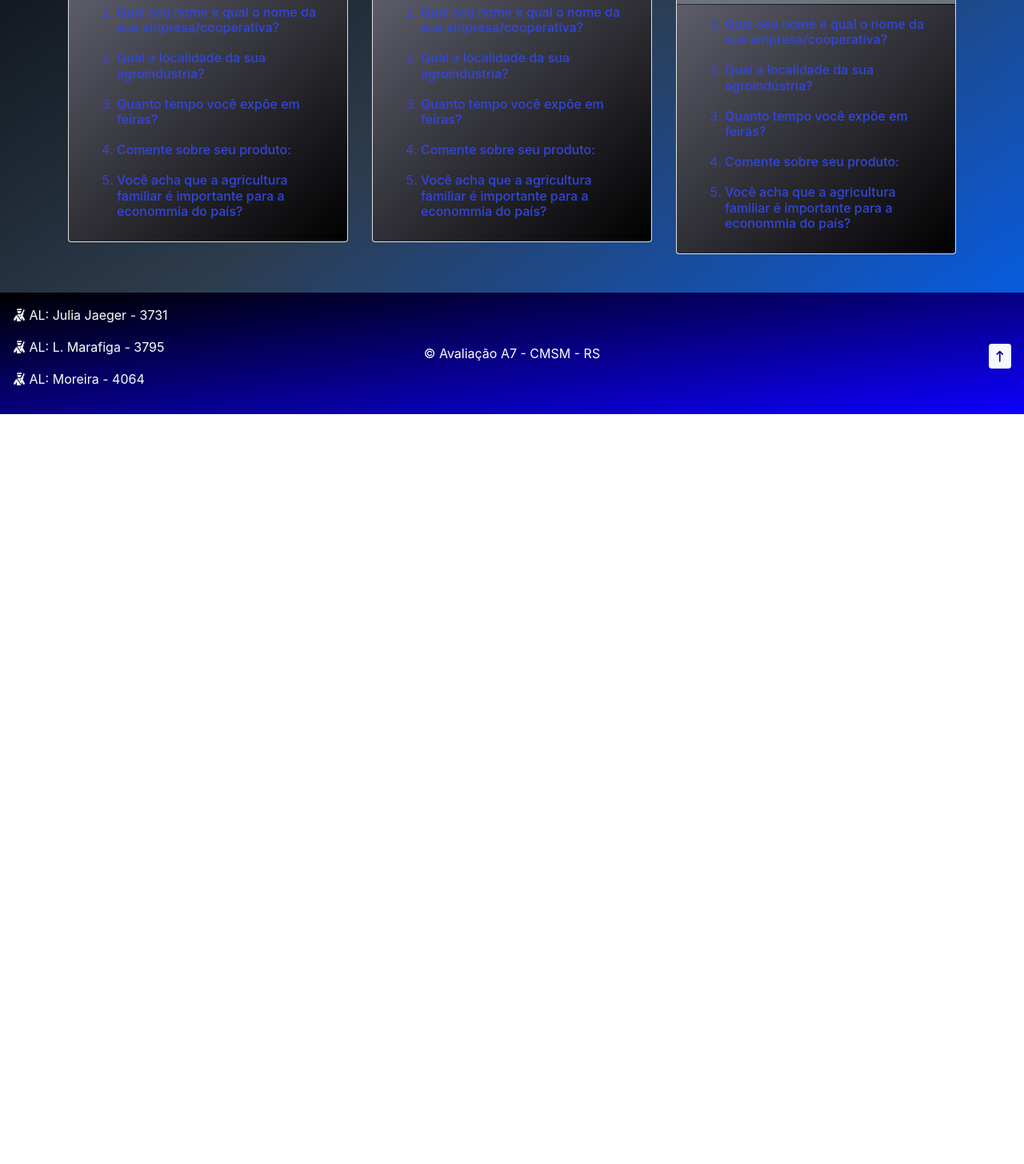
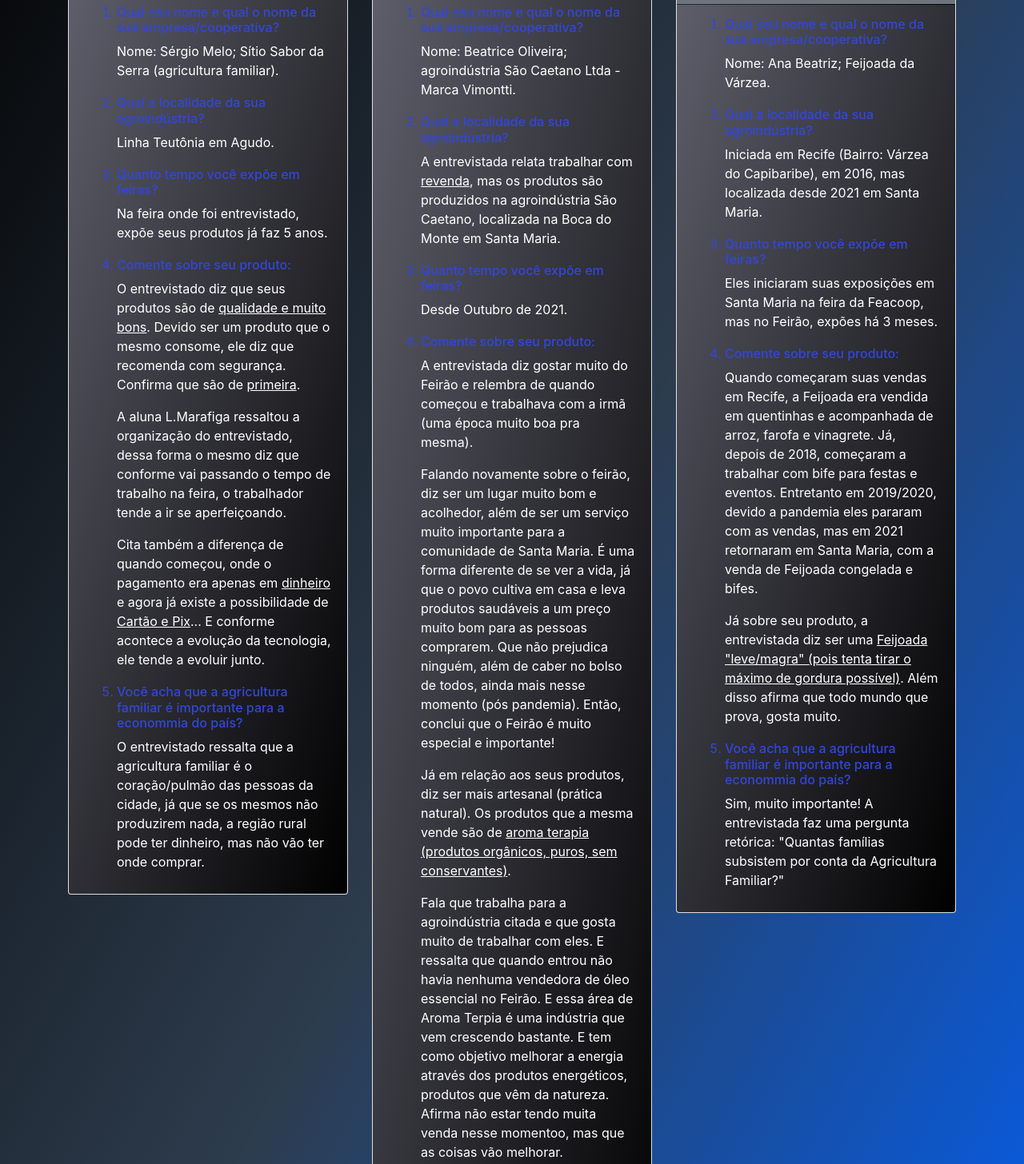
Before and after one commit to JuJaeger/Trabalho-A7, a plain HTML site: page index.html in a window 1280 px wide. Shown: the part 1344-2800 px from the top of the page at 80% size. Before the commit the page ends 1862 px from the top, so only its background shows below. Drawn offline with nearby package versions, Linux system fonts and the light colour scheme.

Commit message:
Respostas colocadas

```diff
--- a/index.html
+++ b/index.html
@@ -62,7 +62,7 @@
                     <div class="col-xs-12 col-sm-12 col-md-4 col-lg-4 mt-5">
                         <div class="card">
                             <div class="card-header text-white degrade_1">
-                                <h5><spam class="azul_dark"> Entrevistado: </spam> Sérgio, Sítio da Felicidade</h5>
+                                <h5><spam class="azul_dark"> Entrevistado: </spam> Sérgio, Sítio Sabor da Serra</h5>
                             </div>
 
                             <div class="card-body text-center bg-secondary">
@@ -76,35 +76,41 @@
                                     <li>
                                         <h6>Qual seu nome e qual o nome da sua empresa/cooperativa?</h4>
                                         <p class="text-white">
-
+                                            Nome: Sérgio Melo; Sítio Sabor da Serra (agricultura familiar).
                                         </p>
                                     </li>
 
                                     <li>
                                         <h6>Qual a localidade da sua agroindústria?</h4>
                                         <p class="text-white">
-
+                                            Linha Teutônia em Agudo.
                                         </p>
                                     </li>
 
                                     <li>
                                         <h6>Quanto tempo você expõe em feiras?</h4>
                                         <p class="text-white">
-
+                                            Na feira onde foi entrevistado, expõe seus produtos já faz 5 anos.
                                         </p>
                                     </li>
 
                                     <li>
                                         <h6>Comente sobre seu produto:</h4>
                                         <p class="text-white">
-
+                                            O entrevistado diz que seus produtos são de <u>qualidade e muito bons</u>. Devido ser um produto que o mesmo consome, ele diz que recomenda com segurança. Confirma que são de <u>primeira</u>.
+                                        </p>
+                                        <p class="text-white">
+                                            A aluna L.Marafiga ressaltou a organização do entrevistado, dessa forma o mesmo diz que conforme vai passando o tempo de trabalho na feira, o trabalhador tende a ir se aperfeiçoando.
+                                        </p>
+                                        <p class="text-white">
+                                            Cita também a diferença de quando começou, onde o pagamento era apenas em <u>dinheiro</u> e agora já existe a possibilidade de <u>Cartão e Pix</u>... E conforme acontece a evolução da tecnologia, ele tende a evoluir junto.
                                         </p>
                                     </li>
 
                                     <li>
                                         <h6>Você acha que a agricultura familiar é importante para a econommia do país?</h4>
                                         <p class="text-white">
-
+                                            O entrevistado ressalta que a agricultura familiar é o coração/pulmão das pessoas da cidade, já que se os mesmos não produzirem nada, a região rural pode ter dinheiro, mas não vão ter onde comprar.
                                         </p>
                                     </li>
                                 </ol>
@@ -116,7 +122,7 @@
                     <div class="col-xs-12 col-sm-12 col-md-4 col-lg-4 mt-5">
                         <div class="card">
                             <div class="card-header text-white degrade_1">
-                                <h5> <spam class="azul_dark"> Entrevistada: </spam> Beatriz, Viamontti(Florais)</h5>
+                                <h5> <spam class="azul_dark"> Entrevistada: </spam> Beatrice, Vimontti(Florais)</h5>
                             </div>
 
                             <div class="card-body text-center bg-secondary">
@@ -130,35 +136,44 @@
                                     <li>
                                         <h6>Qual seu nome e qual o nome da sua empresa/cooperativa?</h4>
                                         <p class="text-white">
-
+                                            Nome: Beatrice Oliveira; agroindústria São Caetano Ltda - Marca Vimontti.
                                         </p>
                                     </li>
 
                                     <li>
                                         <h6>Qual a localidade da sua agroindústria?</h4>
                                         <p class="text-white">
-
+                                            A entrevistada relata trabalhar com <u>revenda</u>, mas os produtos são produzidos na agroindústria São Caetano, localizada na Boca do Monte em Santa Maria.
                                         </p>
                                     </li>
 
                                     <li>
                                         <h6>Quanto tempo você expõe em feiras?</h4>
                                         <p class="text-white">
-
+                                            Desde Outubro de 2021.
                                         </p>
                                     </li>
 
                                     <li>
                                         <h6>Comente sobre seu produto:</h4>
                                         <p class="text-white">
-
+                                            A entrevistada diz gostar muito do Feirão e relembra de quando começou e trabalhava com a irmã (uma época muito boa pra mesma).
+                                        </p>
+                                        <p class="text-white">
+                                            Falando novamente sobre o feirão, diz ser um lugar muito bom e acolhedor, além de ser um serviço muito importante para a comunidade de Santa Maria. É uma forma diferente de se ver a vida, já que o povo cultiva em casa e leva produtos saudáveis a um preço muito bom para as pessoas comprarem.  Que não prejudica ninguém, além de caber no bolso de todos, ainda mais nesse momento (pós pandemia). Então, conclui que o Feirão é muito especial e importante!
+                                        </p>
+                                        <p class="text-white">
+                                            Já em relação aos seus produtos, diz ser mais artesanal (prática natural). Os produtos que a mesma vende são de <u>aroma terapia (produtos orgânicos, puros, sem conservantes)</u>.
+                                        </p>
+                                        <p class="text-white">
+                                            Fala que trabalha para a agroindústria citada e que gosta muito de trabalhar com eles. E ressalta que quando entrou não havia nenhuma vendedora de óleo essencial no Feirão. E essa área de Aroma Terpia é uma indústria que vem crescendo bastante. E tem como objetivo melhorar a energia através dos produtos energéticos, produtos que vêm da natureza. Afirma não estar tendo muita venda nesse momentoo, mas que as coisas vão melhorar.
                                         </p>
                                     </li>
 
                                     <li>
                                         <h6>Você acha que a agricultura familiar é importante para a econommia do país?</h4>
                                         <p class="text-white">
-
+                                            Afirma com certeza que sim, é importante e deveria crescer mais, já que ajuda muitas pessoas, não apenas os compradores, mas também os produtores (como renda extra ou principal)! Espera que a agricultura familiar cresça no Brasil cada vez mais, dessa forma ajudando no desemprego...
                                         </p>
                                     </li>
                                 </ol>
@@ -184,35 +199,38 @@
                                     <li>
                                         <h6>Qual seu nome e qual o nome da sua empresa/cooperativa?</h4>
                                         <p class="text-white">
-
+                                            Nome: Ana Beatriz; Feijoada da Várzea.
                                         </p>
                                     </li>
 
                                     <li>
                                         <h6>Qual a localidade da sua agroindústria?</h4>
                                         <p class="text-white">
-
+                                            Iniciada em Recife (Bairro: Várzea do Capibaribe), em 2016, mas localizada desde 2021 em Santa Maria.
                                         </p>
                                     </li>
 
                                     <li>
                                         <h6>Quanto tempo você expõe em feiras?</h4>
                                         <p class="text-white">
-
+                                            Eles iniciaram suas exposições em Santa Maria na feira da Feacoop, mas no Feirão, expões há 3 meses.
                                         </p>
                                     </li>
 
                                     <li>
                                         <h6>Comente sobre seu produto:</h4>
                                         <p class="text-white">
-
+                                            Quando começaram suas vendas em Recife, a Feijoada era vendida em quentinhas e acompanhada de arroz, farofa e vinagrete. Já, depois de 2018, começaram a trabalhar com bife para festas e eventos. Entretanto em 2019/2020, devido a pandemia eles pararam com as vendas, mas em 2021 retornaram em Santa Maria, com a venda de Feijoada congelada e bifes.
+                                        </p>
+                                        <p class="text-white">
+                                            Já sobre seu produto, a entrevistada diz ser uma <u>Feijoada "leve/magra" (pois tenta tirar o máximo de gordura possível)</u>. Além disso afirma que todo mundo que prova, gosta muito.
                                         </p>
                                     </li>
 
                                     <li>
                                         <h6>Você acha que a agricultura familiar é importante para a econommia do país?</h4>
                                         <p class="text-white">
-
+                                            Sim, muito importante! A entrevistada faz uma pergunta retórica: "Quantas famílias subsistem por conta da Agricultura Familiar?"
                                         </p>
                                     </li>
                                 </ol>
```
